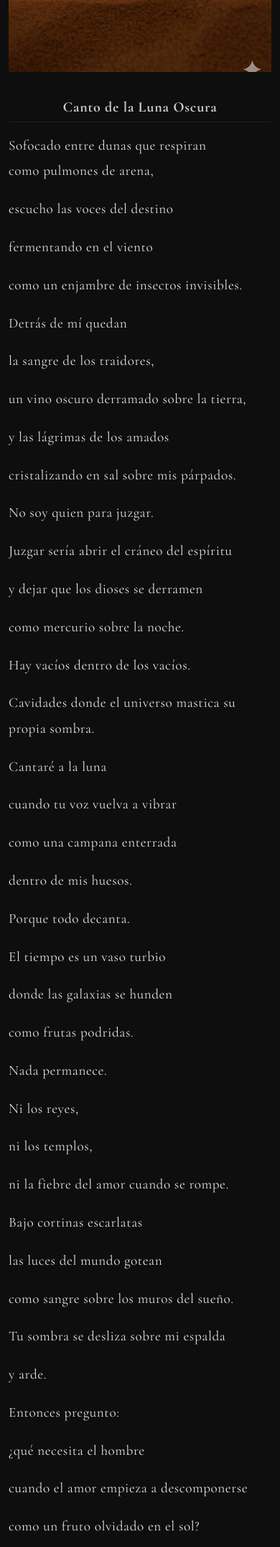
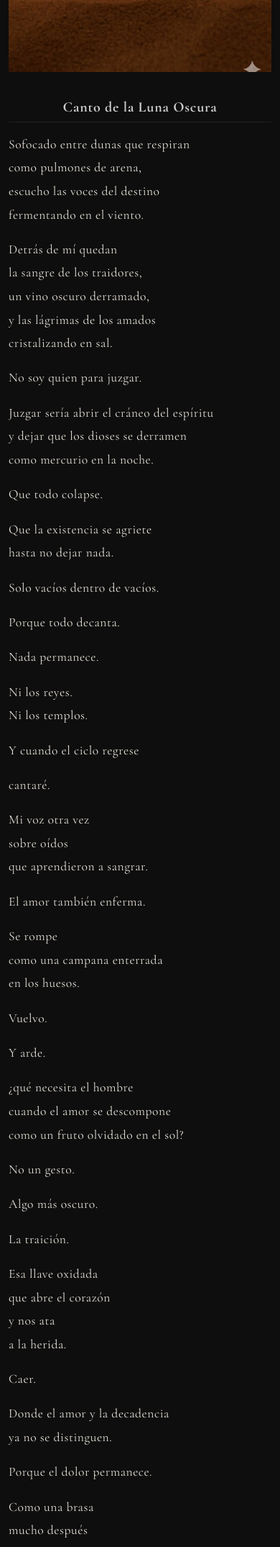
Before and after one commit to hugomoraga/kndl000, a Jekyll site: the page built from content/collections/_poems/canto-de-la-luna-oscura.md, in a window 390 px wide. Shown: the part 551-2700 px from the top of the page at 72% size. Built offline with Jekyll 4.4.1, drawn with Linux system fonts in a browser that asks for light colours; some of the changed text lies outside the part shown.

Commit message:
Update poem content and adjust styles
- Added new lines to the "fragmentos" data file, enhancing the collection with additional reflections.
- Modified the CSS for poem body styling to improve readability and visual consistency.
- Revised the structure and content of the "Canto de la Luna Oscura" poem, streamlining verses and enhancing imagery.
- Updated the "Medusa" poem with refined lines and improved flow, emphasizing emotional depth.

```diff
--- a/_data/fragmentos.yml
+++ b/_data/fragmentos.yml
@@ -65,3 +65,9 @@ fragmentos:
       - linea: ...Moriré conmigo.
   - lineas:
       - linea: Estaba en el mood correcto. En ese punto que no te importa mucho el futuro. Y el pasado pesa demasiado como para seguir arrastrándolo.
+  - lineas:
+      - linea: Lo que arde no desaparece, se vuelve residuo.
+      - linea: Después del fuego, todo parece intacto… pero cede.
+      - linea: La materia recuerda aunque ya no tenga forma.
+  - lineas:
+      - linea: No duele ahora, pero ya está en curso.
--- a/assets/css/style.css
+++ b/assets/css/style.css
@@ -684,7 +684,7 @@ main {
 /* Poemas: misma familia que títulos (Cormorant); Kramdown "  " → <br> */
 .poem-body {
   font-family: 'Cormorant Garamond', Georgia, 'Times New Roman', serif;
-  font-size: clamp(1.2rem, 2.6vw, 1.4rem);
+  font-size: clamp(1.1rem, 2.1vw, 1.1rem);
   font-weight: 400;
   color: #e6e0d8;
   letter-spacing: 0.03em;
--- a/content/collections/_poems/canto-de-la-luna-oscura.md
+++ b/content/collections/_poems/canto-de-la-luna-oscura.md
@@ -10,207 +10,116 @@ date: 2026-03-31
 
 Sofocado entre dunas que respiran
 como pulmones de arena,
-
 escucho las voces del destino
-
-fermentando en el viento
-
-como un enjambre de insectos invisibles.
+fermentando en el viento.
 
 Detrás de mí quedan
-
 la sangre de los traidores,
-
-un vino oscuro derramado sobre la tierra,
-
+un vino oscuro derramado,
 y las lágrimas de los amados
-
-cristalizando en sal sobre mis párpados.
+cristalizando en sal.
 
 No soy quien para juzgar.
 
 Juzgar sería abrir el cráneo del espíritu
+y dejar que los dioses se derramen
+como mercurio en la noche.
 
-y dejar que los dioses se derramen
+Que todo colapse.
 
-como mercurio sobre la noche.
+Que la existencia se agriete
+hasta no dejar nada.
 
-Hay vacíos dentro de los vacíos.
-
-Cavidades donde el universo mastica su propia sombra.
-
-Cantaré a la luna
-
-cuando tu voz vuelva a vibrar
-
-como una campana enterrada
-
-dentro de mis huesos.
+Solo vacíos dentro de vacíos.
 
 Porque todo decanta.
 
-El tiempo es un vaso turbio
-
-donde las galaxias se hunden
-
-como frutas podridas.
-
 Nada permanece.
 
-Ni los reyes,
+Ni los reyes.
+Ni los templos.
 
-ni los templos,
+Y cuando el ciclo regrese
 
-ni la fiebre del amor cuando se rompe.
+cantaré.
 
-Bajo cortinas escarlatas
+Mi voz otra vez
+sobre oídos
+que aprendieron a sangrar.
 
-las luces del mundo gotean
+El amor también enferma.
 
-como sangre sobre los muros del sueño.
+Se rompe
+como una campana enterrada
+en los huesos.
 
-Tu sombra se desliza sobre mi espalda
+Vuelvo.
 
-y arde.
-
-Entonces pregunto:
+Y arde.
 
 ¿qué necesita el hombre
-
-cuando el amor empieza a descomponerse
-
+cuando el amor se descompone
 como un fruto olvidado en el sol?
 
-¿un beso furtivo?
+No un gesto.
 
-¿una caricia leve?
+Algo más oscuro.
 
-No.
+La traición.
 
-Quizá algo más oscuro.
-
-Quizá la traición,
-
-esa llave oxidada
-
-que abre la puerta secreta del corazón
-
-y nos amarra
-
-al hilo eléctrico de la vulnerabilidad.
+Esa llave oxidada
+que abre el corazón
+y nos ata
+a la herida.
 
 Caer.
 
-Caer por ese abismo
+Donde el amor y la decadencia
+ya no se distinguen.
 
-donde el amor se mezcla con la decadencia
+Porque el dolor permanece.
 
-como dos ríos negros que se devoran.
-
-Porque al final
-
-el dolor permanece
-
-como una brasa escondida
-
+Como una brasa
 mucho después
-
 del último beso.
 
 Shiva.
 
-Destructor de universos.
-
-Que el cielo se rompa como un espejo enloquecido.
-
+Que el cielo se rompa.
 Que las estrellas sangren.
 
-Que los nombres de las cosas se derritan.
+La tierra cede.
 
-Que venga la tempestad.
-
-El cielo se desgaja en ruido líquido.
-
-Las montañas crujen como huesos húmedos.
-
-La tierra pierde su forma
-
-y el mundo gira
-
+El mundo gira
 como una rueda incendiada.
 
-Quedamos
-a merced
-del caos.
-
-Entre piedras, arena y barro
+Y en el colapso
 
 despierto.
 
-El rey astro clava sus agujas de fuego
-
-en mis pupilas.
-
-Estoy de pie
-
-a orillas de un mar putrefacto
-
-donde las olas murmuran
-
-como gargantas enfermas.
-
-Los sueños eternos se agrietan.
+A orillas de un mar oscuro.
 
 Las grietas respiran.
 
-Las grietas cantan.
-
-La luz lunar se filtra
-
-como leche fría por las heridas del cielo
-
-hasta que la noche más profunda
-
-invade mi alma.
+La noche entra
+por las heridas del cielo.
 
 Entonces lo comprendo:
 
-hay un sentido terrible
-
-donde sentir
-
+sentir
 es más real
-
 que existir.
 
 Soy apenas uno
-
-bajo esta luna oscura
-
-que gotea silencio.
+bajo esta luna oscura.
 
 Pero aún escucho
-
-las voces de los fantasmas.
-
-Ellos también ardieron.
+a los que ardieron antes.
 
 Ellos también cantaron.
 
-Una canción de amor
-
-tan frágil
-
-como un vaso de cristal en un terremoto.
-
-Ahora vagan
-
-en el tiempo de los perdidos.
-
 Y en el desierto del tiempo
 
-sus cantos todavía burbujean
+su voz
 
-como veneno dulce
-
-en la noche.
+todavía fermenta.
```
Also changed, not shown: content/collections/_fragmentos/fragmento-20260331-150000.md (added, +7 -0 lines), content/collections/_fragmentos/fragmento-20260331-151000.md (added, +6 -0 lines), content/collections/_fragmentos/fragmento-20260331-152000.md (added, +4 -0 lines), content/collections/_poems/medusa.md (+10 -9 lines).
